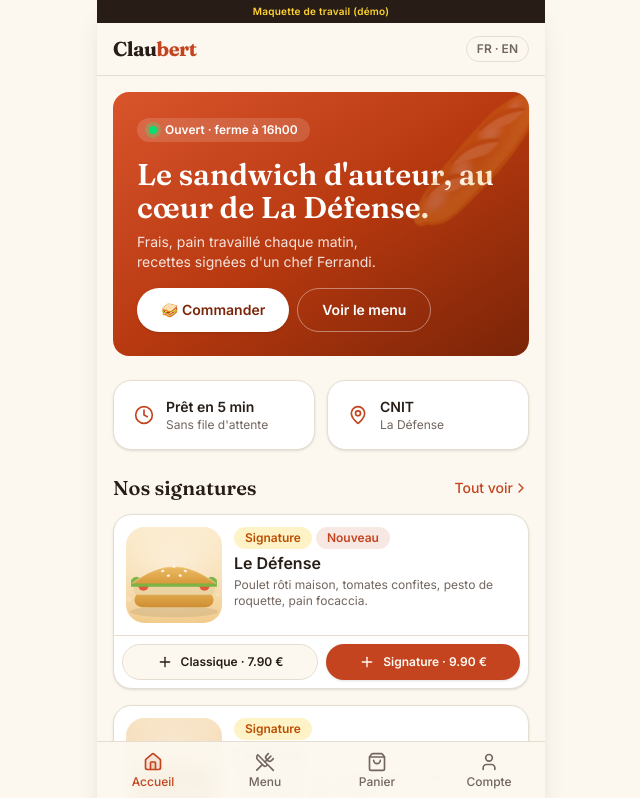
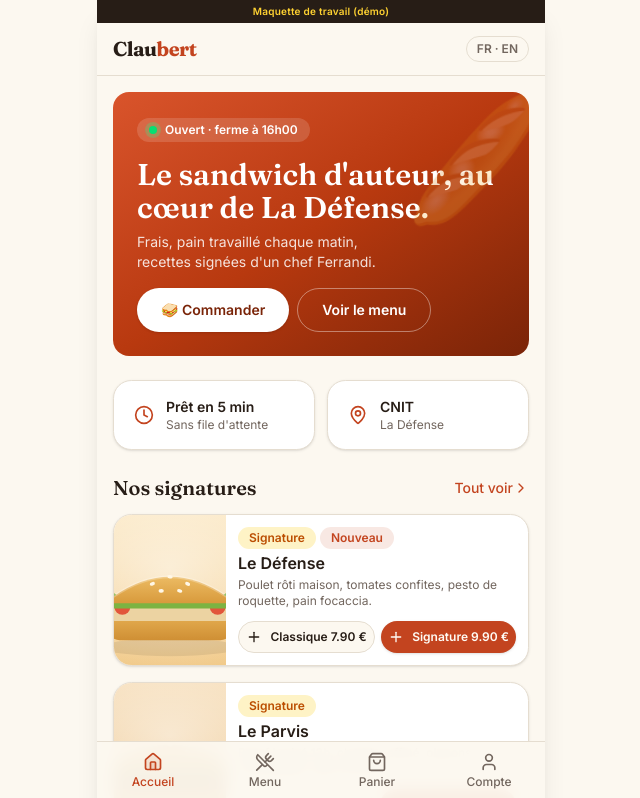
Before and after one commit to romainrobert0805berlin-jpg/mon-projet, a React (Vite) app in the folder app/: page /#/ in a window 1280 px wide. Shown: the top 798 px of the page, without its empty margins (319-959 px from the left). Built offline with nearby package versions, Linux system fonts and the light colour scheme.

Commit message:
Carte produit v2 : illustration pleine hauteur a gauche, infos et prix a droite

```diff
--- a/app/src/components/ProductCard.tsx
+++ b/app/src/components/ProductCard.tsx
@@ -16,13 +16,14 @@ export function ProductCard({ product }: { product: Product }) {
 
   return (
     <Card className="gap-0 p-0">
-      <div className="flex gap-3 p-3">
+      <div className="flex">
+        {/* Illustration pleine hauteur */}
         <button
           onClick={open}
-          className="relative size-24 shrink-0 overflow-hidden rounded-xl"
+          className="relative w-28 shrink-0 self-stretch overflow-hidden"
           aria-label={product.name}
         >
-          <ProductImage product={product} className="size-full" />
+          <ProductImage product={product} className="absolute inset-0 size-full" />
           {!product.inStock && (
             <span className="absolute inset-0 grid place-items-center bg-black/55 p-1 text-center text-[10px] font-semibold leading-tight text-white">
               {t("common.soldOut")}
@@ -30,7 +31,8 @@ export function ProductCard({ product }: { product: Product }) {
           )}
         </button>
 
-        <div className="flex min-w-0 flex-1 flex-col gap-1">
+        {/* Infos + actions */}
+        <div className="flex min-w-0 flex-1 flex-col gap-1 p-3">
           <div className="flex flex-wrap gap-1">
             {product.badges.includes("signature") && (
               <Badge variant="signature">{t("common.signature")}</Badge>
@@ -42,33 +44,34 @@ export function ProductCard({ product }: { product: Product }) {
               <Badge variant="veg">{t("menu.filter.veg")}</Badge>
             )}
           </div>
+
           <button onClick={open} className="text-left text-base font-semibold leading-tight">
             {product.name}
           </button>
           <p className="line-clamp-2 text-xs text-muted-foreground">
             {loc(product.description, lang)}
           </p>
-        </div>
-      </div>
 
-      <div className="flex gap-2 border-t border-border p-2">
+          <div className="mt-auto flex items-center gap-1.5 pt-2">
             <Button
               size="sm"
               variant="outline"
-          className="h-9 flex-1 px-2 text-xs"
+              className="h-8 flex-1 px-1.5 text-xs"
               disabled={!product.inStock}
               onClick={() => add(product.id, "classic")}
             >
-          <Plus /> {t("common.classic")} · {product.priceClassic.toFixed(2)} €
+              <Plus /> {t("common.classic")} {product.priceClassic.toFixed(2)} €
             </Button>
             <Button
               size="sm"
-          className="h-9 flex-1 px-2 text-xs"
+              className="h-8 flex-1 px-1.5 text-xs"
               disabled={!product.inStock}
               onClick={() => add(product.id, "signature")}
             >
-          <Plus /> {t("common.signature")} · {product.priceSignature.toFixed(2)} €
+              <Plus /> {t("common.signature")} {product.priceSignature.toFixed(2)} €
             </Button>
+          </div>
+        </div>
       </div>
     </Card>
   )
```
Lines whose indentation alone changed are shown as unchanged.
